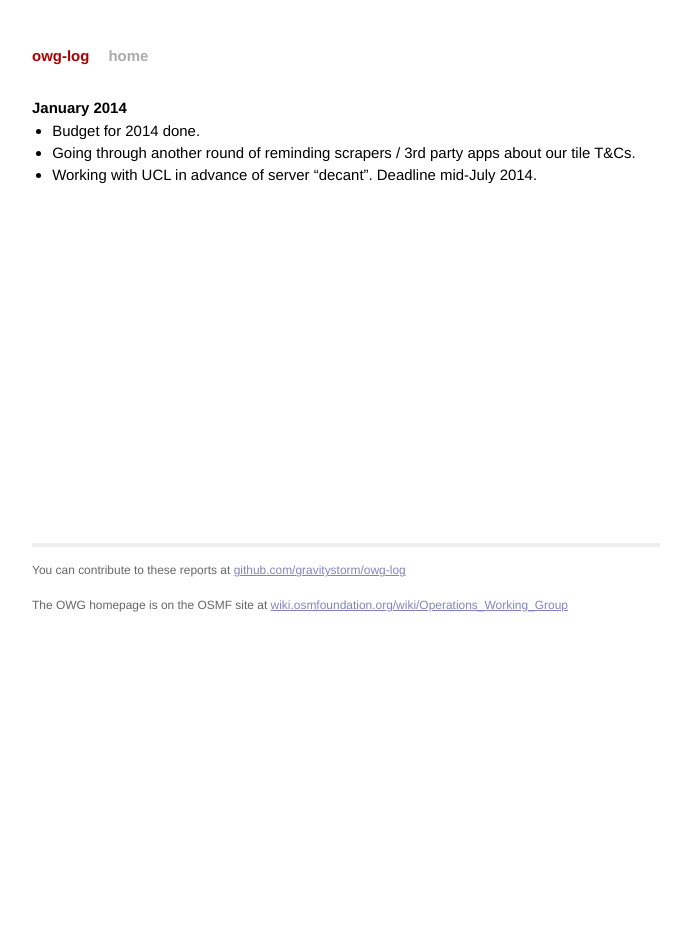
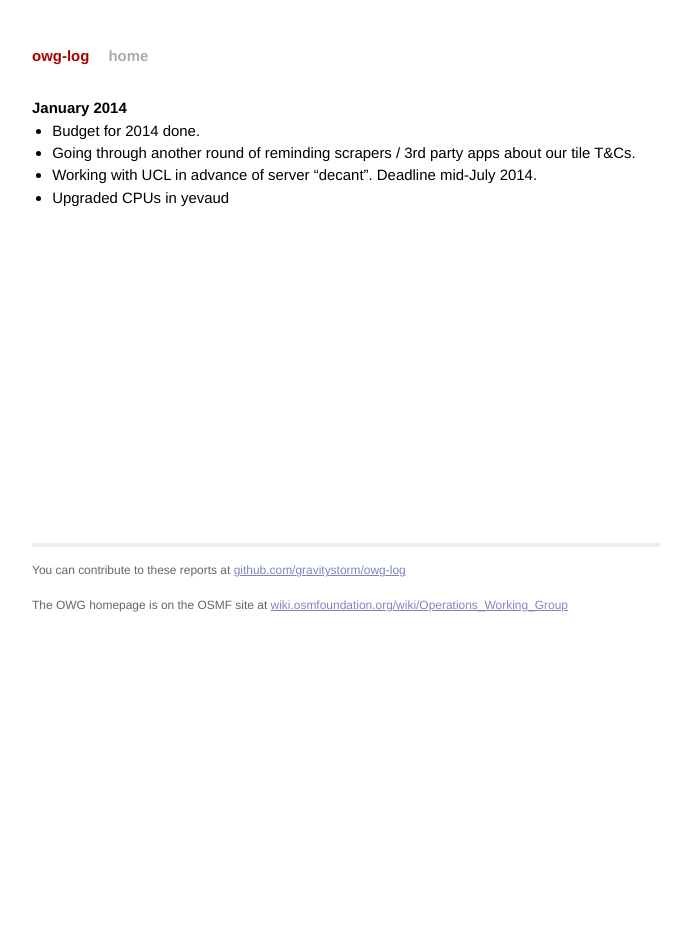
Before and after one commit to openstreetmap/owg-website, a Jekyll site: the page built from _posts/2014-01-01-january.md, in a window 1280 px wide. Shown: the whole page, without its empty margins (294-985 px from the left). Built offline with Jekyll 4.4.1, drawn with Linux system fonts in a browser that asks for light colours; Markdown is read by kramdown in place of the engine named in the settings.

Commit message:
Document yevaud's CPU upgrade

```diff
--- a/_posts/2014-01-01-january.md
+++ b/_posts/2014-01-01-january.md
@@ -7,3 +7,4 @@ date:   2014-01-31 23:59:59
 * Budget for 2014 done.
 * Going through another round of reminding scrapers / 3rd party apps about our tile T&Cs.
 * Working with UCL in advance of server “decant”. Deadline mid-July 2014.
+* Upgraded CPUs in yevaud
```
